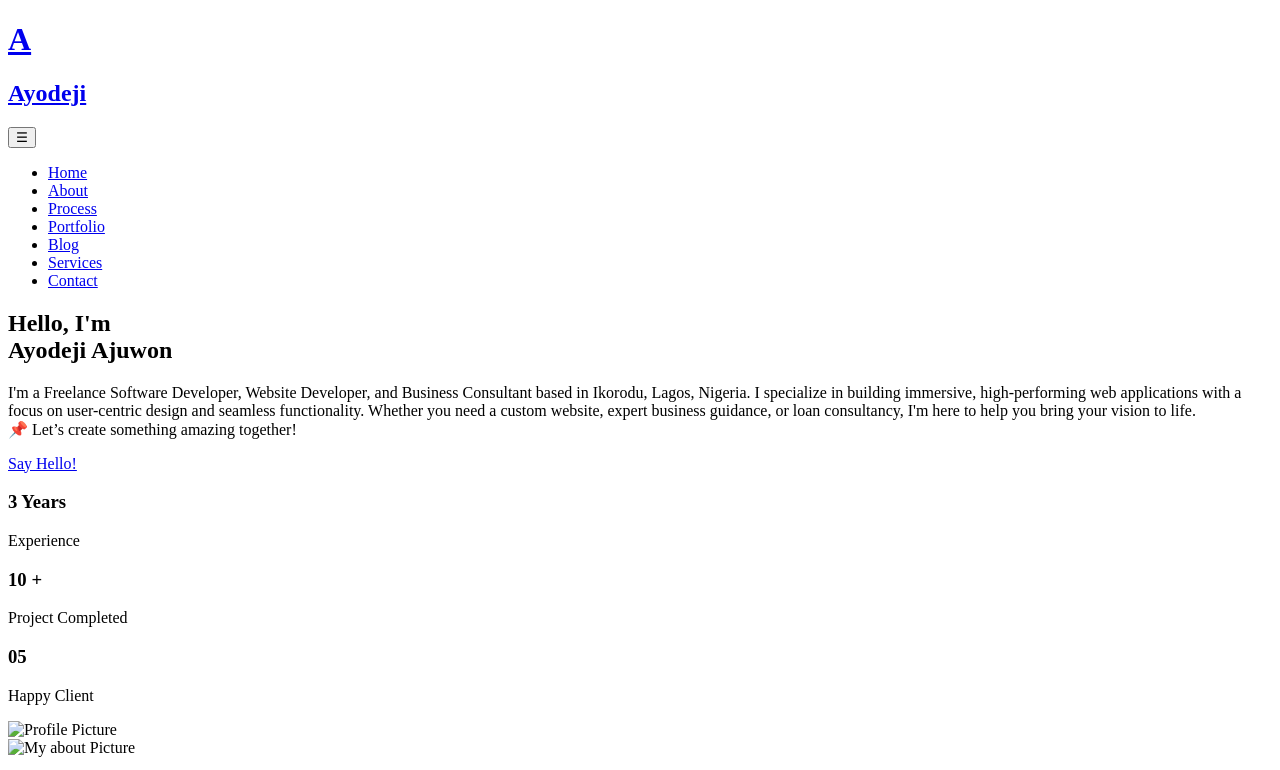
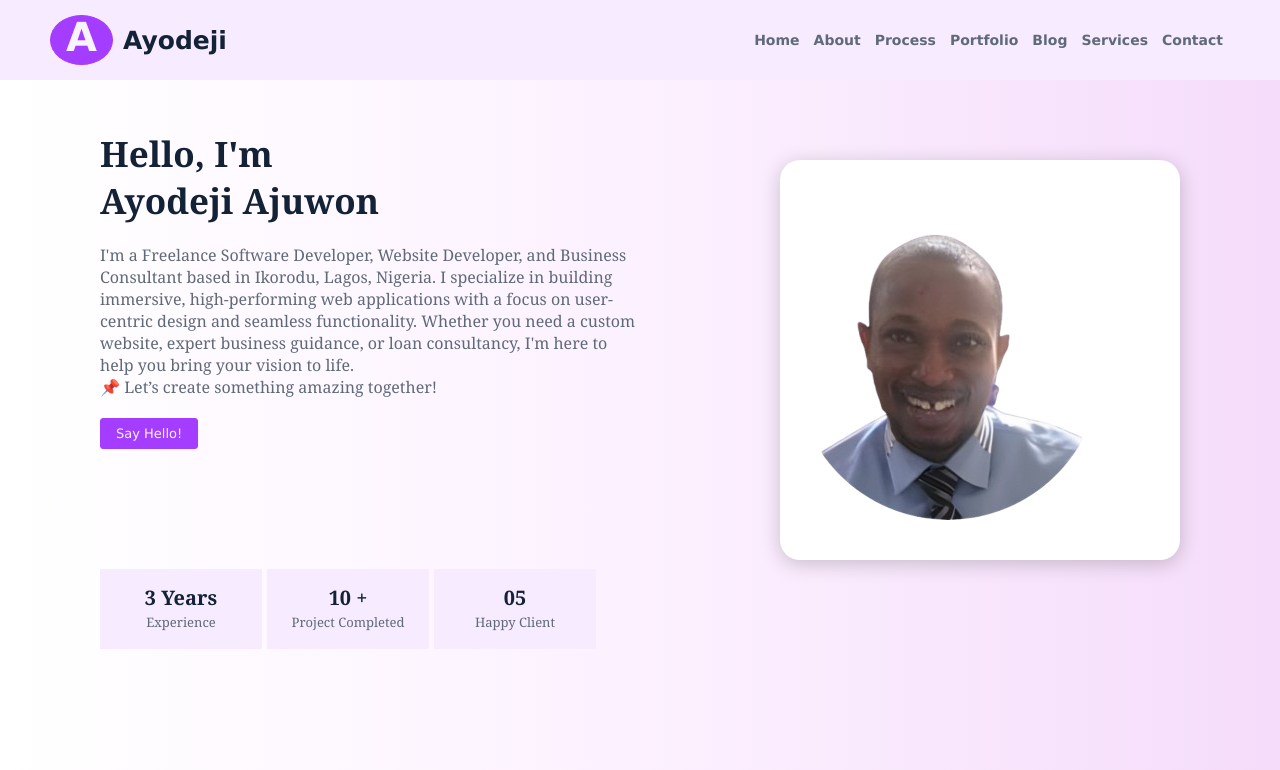
Before and after one commit to CodeMaestroAyodeji/ayodeji-portfolio.com, a plain HTML site: page index.html in a window 1280 px wide. Shown: the top 770 px of the page. Drawn offline with Linux system fonts and the light colour scheme; the site is published under a folder, as on GitHub Pages, so addresses that start at the root find nothing.

Commit message:
Add files via upload

```diff
--- a/index.html
+++ b/index.html
@@ -7,18 +7,18 @@
     <title>Portfolio</title>
 
     <!-- Bootstrap and Fontawesomes -->
-    <link rel="stylesheet" href="/css/assets/icons/css/all.css">
+    <link rel="stylesheet" href="./css/assets/icons/css/all.css">
 
-    <link rel="stylesheet" href="/css/main.css">
-    <link rel="stylesheet" href="/css/welcome.css">
-    <link rel="stylesheet" href="/css/about.css">
-    <link rel="stylesheet" href="/css/process.css">
-    <link rel="stylesheet" href="/css/portfolio.css">
-    <link rel="stylesheet" href="/css/services.css">
-    <link rel="stylesheet" href="/css/contact.css">
-    <link rel="stylesheet" href="/css/blog.css">
-    <link rel="stylesheet" href="/css/testimonies.css">
-    <link rel="stylesheet" href="/css/responsiveness.css">
+    <link rel="stylesheet" href="./css/main.css">
+    <link rel="stylesheet" href="./css/welcome.css">
+    <link rel="stylesheet" href="./css/about.css">
+    <link rel="stylesheet" href="./css/process.css">
+    <link rel="stylesheet" href="./css/portfolio.css">
+    <link rel="stylesheet" href="./css/services.css">
+    <link rel="stylesheet" href="./css/contact.css">
+    <link rel="stylesheet" href="./css/blog.css">
+    <link rel="stylesheet" href="./css/testimonies.css">
+    <link rel="stylesheet" href="./css/responsiveness.css">
 </head>
 
 <body>
@@ -79,7 +79,7 @@
             </div>
             <div class="welcome_right">
                 <div class="welcome_img">
-                    <img src="/images/folarin.png" alt="Profile Picture" srcset="">
+                    <img src="./images/folarin.png" alt="Profile Picture" srcset="">
                 </div>
             </div>
         </section>
@@ -88,7 +88,7 @@
             <div class="about_container">
                 <div class="about_left section_divide">
                     <div class="about_img">
-                        <img src="/images/fo.png" alt="My about Picture" srcset="">
+                        <img src="./images/fo.png" alt="My about Picture" srcset="">
                     </div>
 
                     <div class="social_handles">
@@ -470,9 +470,9 @@
 
     <button id="backToTopBtn" class="back-to-top" onclick="scrollToTop()">↑ Back to Top</button>
 
-    <script src="/js/blog.js"></script>
-    <script src="/js/testimonies.js"></script>
-    <script src="/js/main.js"></script>
+    <script src="./js/blog.js"></script>
+    <script src="./js/testimonies.js"></script>
+    <script src="./js/main.js"></script>
 
 
 </body>
```
